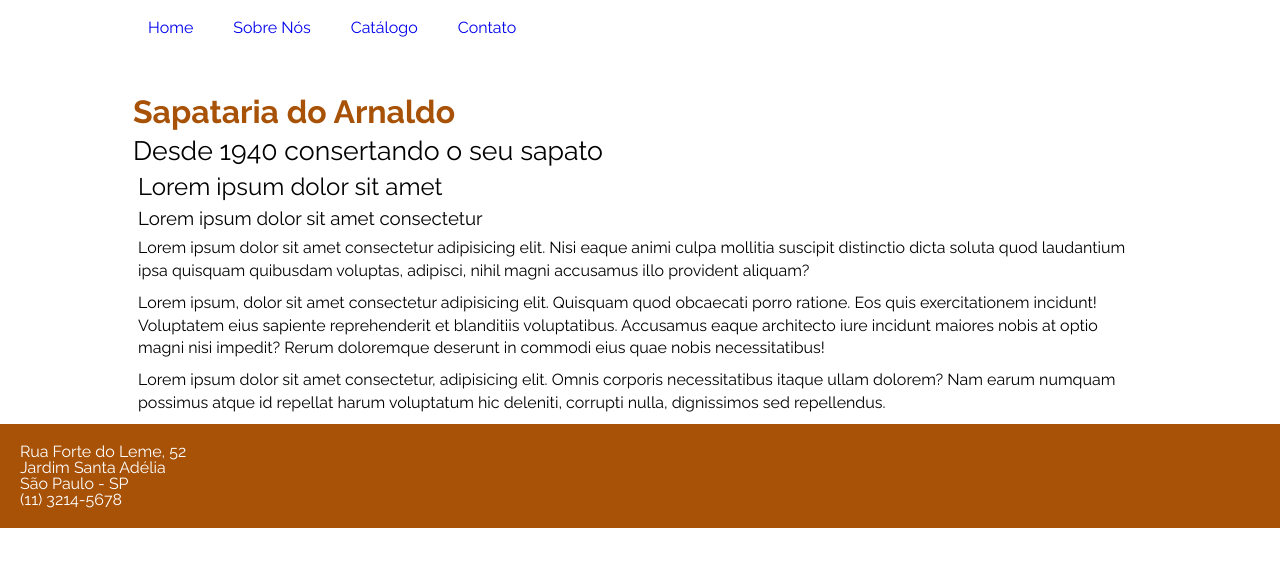
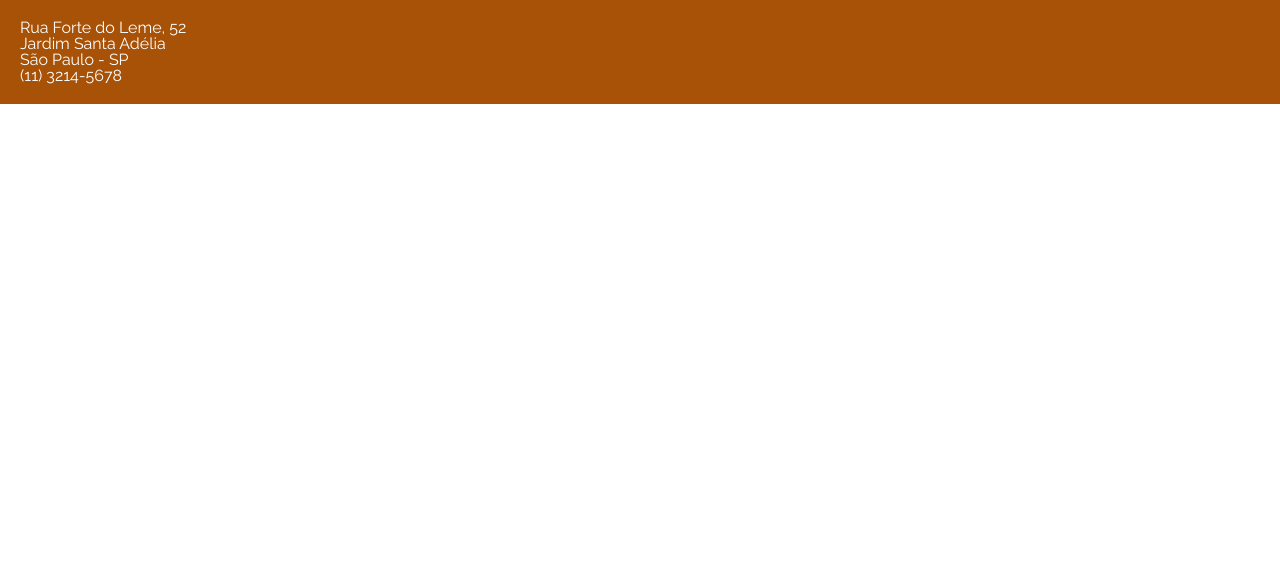
Before and after one commit to JoaoRoccella/sapataria-arnaldo, a plain HTML site: page index.html in a window 1280 px wide. Drawn offline with Linux system fonts and the light colour scheme.

Commit message:
Revertendo para a demonstração para a turma da tarde

```diff
--- a/index.html
+++ b/index.html
@@ -10,9 +10,9 @@
 </head>
 <body>
 
-  <header>
+  <!-- <header>
 
-    <!-- Menu de Navegação -->
+    <!-- Menu de Navegação
     <nav class="menu-navegacao">
       <ul>
         <li class="link-menu-principal"><a href="index.html">Home</a></li>
@@ -49,7 +49,7 @@
       </p>
     </article>
 
-  </main>
+  </main> -->
 
   <footer class="rodape">
     <address>
```
